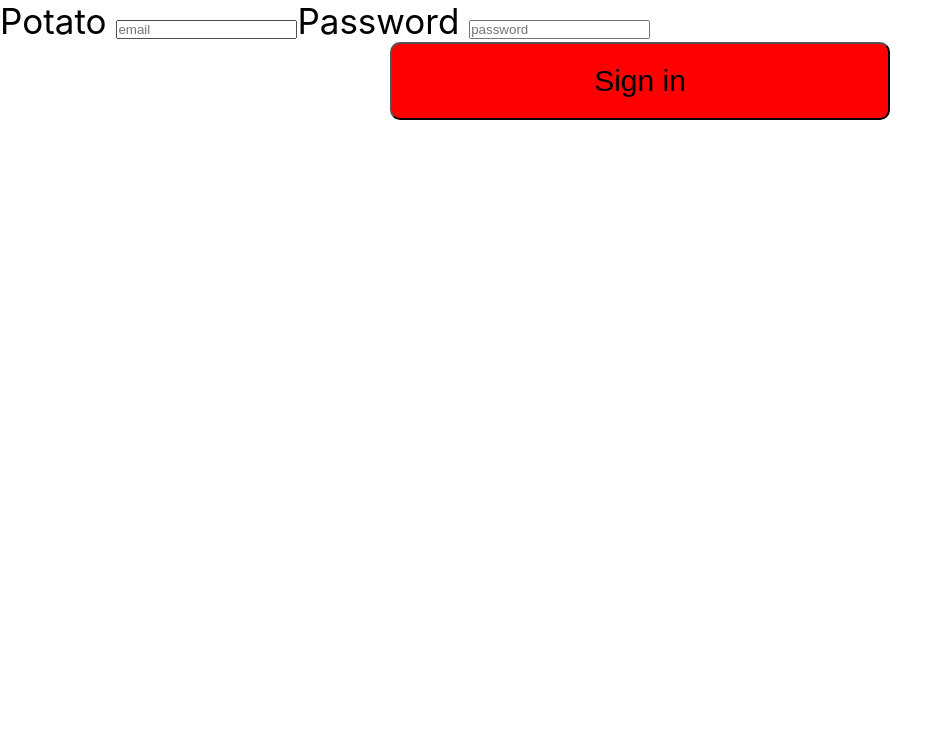
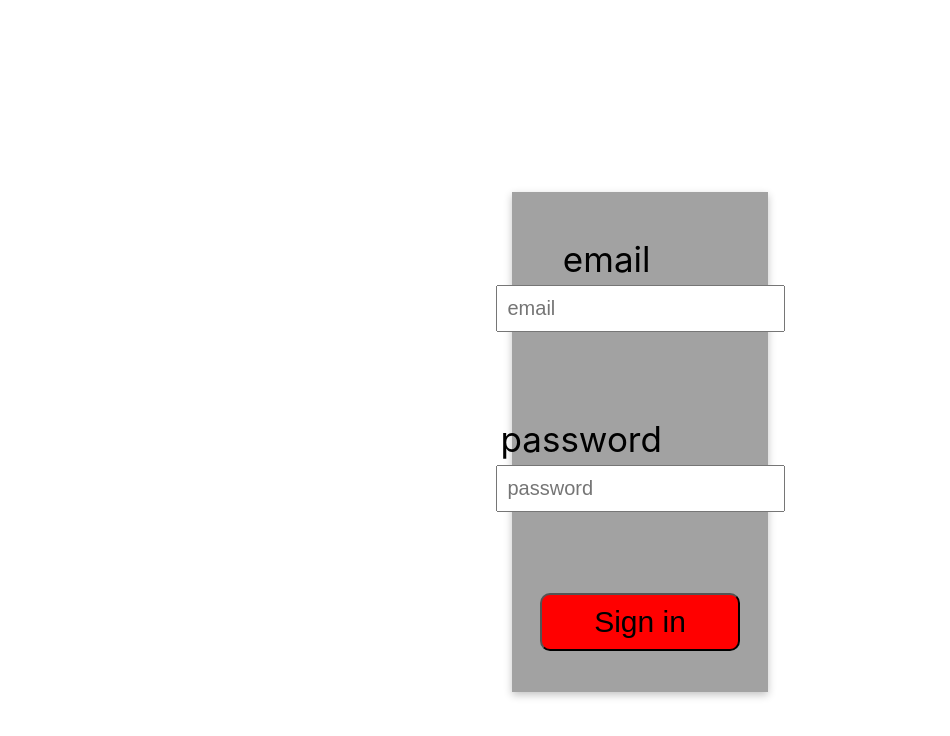
Before and after one commit to panos-mantis/MVP-lol-coaching, a React (Create React App) app in the folder Frontend/lol-coaching/: page /sign-in in a window 1280 px wide. Shown: the top 736 px of the page, without its empty margins (0-950 px from the left). Built offline with nearby package versions, Linux system fonts and the light colour scheme.

Commit message:
Form styling

```diff
--- a/Frontend/lol-coaching/src/components/Form/ButtonForm.js
+++ b/Frontend/lol-coaching/src/components/Form/ButtonForm.js
@@ -7,7 +7,7 @@ const axios = require('axios');
 const ButtonForm = ({ sign, btnText , email, password }) => {
 
   return (
-    <button type="submit" className="heroButton">
+    <button type="submit" className="formButton">
       {btnText}
     </button>
   );
--- a/Frontend/lol-coaching/src/components/Form/Form.css
+++ b/Frontend/lol-coaching/src/components/Form/Form.css
@@ -1,3 +1,42 @@
 .inputLabel{
     font-size: 35px;
+    text-align: right;
+    display: inline-block;
+    width: 150px;
+    margin: 5px;
 }
+
+.signForm{
+    display: flex;
+    flex-direction: column;
+    align-items:center;
+    justify-content: space-around;
+    width: 20%;
+    height: 500px;
+    margin: 0 auto;
+    margin-top: 15%;
+    background-color: rgba(128, 128, 128, 0.733);
+    box-shadow: rgba(0, 0, 0, 0.24) 0px 3px 8px;
+
+}
+
+
+
+
+
+.inputField{
+    padding: 10px;
+    display: inline-block;
+    font-size: 20px;
+}
+
+.formButton{
+    background-color: red;
+    width: 200px;
+    padding: 10px 0px;
+    margin: 0 auto;
+    display: block;
+    text-align: center;
+    border-radius: 10px;
+    font-size: 30px;
+}
--- a/Frontend/lol-coaching/src/components/Form/Form.js
+++ b/Frontend/lol-coaching/src/components/Form/Form.js
@@ -13,9 +13,9 @@ const Form = () => {
     event.preventDefault();
  }
   return (
-    <form onSubmit={handleSubmit}>
-      <InputLabel same="email" labelText="Potato" setEmail={setEmail}/>
-      <InputLabel same="password" labelText="Password" setEmail={setPassword}/>
+    <form onSubmit={handleSubmit} className="signForm">
+      <InputLabel same="email" labelText="email" setEmail={setEmail}/>
+      <InputLabel same="password" labelText="password" setEmail={setPassword}/>
       <ButtonForm sign="/sign-in" btnText="Sign in"  email={email} password={password}/>
     </form>
   );
--- a/Frontend/lol-coaching/src/components/Form/InputLabel.js
+++ b/Frontend/lol-coaching/src/components/Form/InputLabel.js
@@ -1,11 +1,13 @@
 import React from 'react'
 
-const InputLabel = ({same , labelText, setValue}) => {
+const InputLabel = ({same , labelText, setEmail,}) => {
+  const handleChangeEmail = (e)=>setEmail(e.target.value)
+
   return (
-    <>
+    <div className='inputContainer'>
         <label htmlFor={same} className="inputLabel">{labelText} </label>
-        <input type={same} id={same} name={same} placeholder={same} onChange={(e)=>setValue(e.target.value)} className="inputField"/>
-    </>
+        <input type={same} id={same} name={same} placeholder={same} onChange={(e)=>{handleChangeEmail(e) }} className="inputField"/>
+    </div>
   )
 }
 
```
